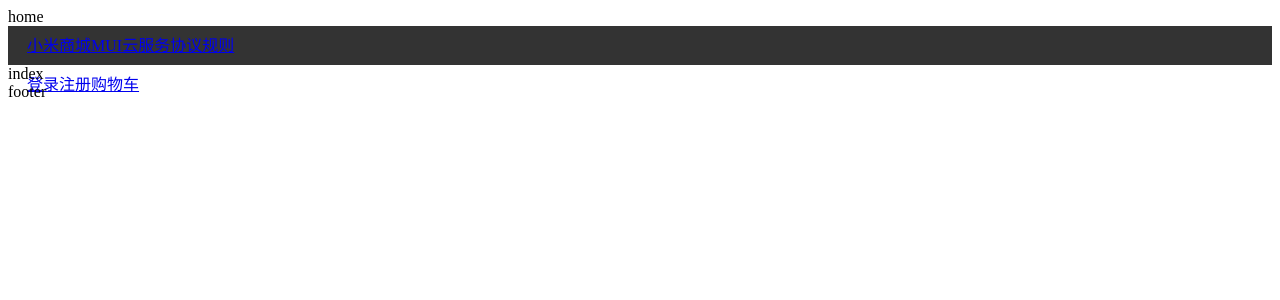
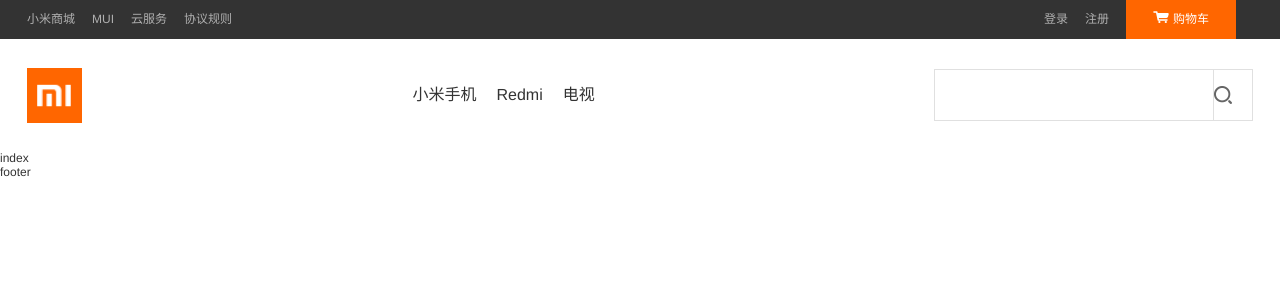
Before and after one commit to EasonO/xiaomi, a Vue app: page /index in a window 1280 px wide. Shown: the top 300 px of the page. Built offline with nearby package versions, Linux system fonts and the light colour scheme.

Commit message:
navheader

```diff
--- a/package.json
+++ b/package.json
@@ -11,6 +11,7 @@
     "axios": "^0.19.2",
     "core-js": "^3.6.5",
     "element-ui": "^2.13.2",
+    "node-sass": "^4.14.1",
     "vue": "^2.6.11",
     "vue-axios": "^2.1.5",
     "vue-lazyload": "^1.3.3",
--- a/src/App.vue
+++ b/src/App.vue
@@ -30,3 +30,7 @@
   }
 }
 </script>
+
+<style>
+@import './assets/scss/reset.scss'
+</style>
--- /dev/null
+++ b/src/assets/scss/base.scss
@@ -0,0 +1,4 @@
+.container{
+    width: 1226px;
+    margin: 0 auto;
+}
--- a/src/components/NavHeader.vue
+++ b/src/components/NavHeader.vue
@@ -11,15 +11,42 @@
                 <div class="topbar-user">
                     <a href="javascript:;">登录</a>
                     <a href="javascript:;">注册</a>
-                    <a href="javascript:;">购物车</a>
+                    <a href="javascript:;" class="my-cart"><span class="icon-cart"></span>购物车</a>
                 </div>
             </div>
         </div>
-        <div class="nav-header"></div>
+        <div class="nav-header">
+            <div class="container">
+                <div class="header-logo">
+                    <a href="/index"></a>
+                </div>
+                <div class="header-menu">
+                    <div class="item-menu">
+                        <span>小米手机</span>
+                        <div class="children"></div>
+                    </div>
+                    <div class="item-menu">
+                        <span>Redmi</span>
+                        <div class="children"></div>
+                    </div>
+                    <div class="item-menu">
+                        <span>电视</span>
+                        <div class="children"></div>
+                    </div>
+                </div>
+                <div class="header-search">
+                    <div class="wrapper">
+                        <input type="text" name="keyword">
+                        <a href="javascript:;"></a>
+                    </div>
+                </div>
+            </div>
+        </div>
     </div>
 </template>
 
 <style lang="scss">
+    @import './../assets/scss/base.scss';
     .header{
         .nav-topbar{
             height: 39px;
@@ -27,11 +54,110 @@
             background-color: #333333;
             color:#b0b0b0;
             .container{
-                width: 1226px;
-                margin: 0 auto;
+                display: flex;
+                justify-content: space-between;
+                align-items: center;
+                a{
+                    display: inline-block;
+                    color: #B0B0B0;
+                    margin-right: 17px;
+                }
+                .my-cart{
+                    width: 110px;
+                    background-color: #ff6600;
+                    text-align: center;
+                    color: #ffffff;
+                    .icon-cart{
+                        display: inline-block;
+                        width: 16px;
+                        height: 12px;
+                        margin-right: 4px;
+                        background: url('/imgs/icon-cart-checked.png') no-repeat center;
+                        background-size: contain;
+                    }
+                }
+            }
+        }
+        .nav-header{
+            .container{
+                height: 112px;
+                display: flex;
+                justify-content: space-between;
+                align-items: center;
+                .header-logo{
+                    display: inline-block;
+                    width: 55px;
+                    height: 55px;
+                    background-color: #ff6600;
+                    a{
+                        display: inline-block;
+                        width: 110px;
+                        height: 55px;
+                        &:before{
+                            content:'';
+                            display: inline-block;
+                            width: 55px;
+                            height: 55px;
+                            background: url('/imgs/mi-logo.png') no-repeat center;
+                            background-size: contain;
+                            transition: margin .5s;
+                        }
+                        &:after{
+                            content:'';
+                            display: inline-block;
+                            width: 55px;
+                            height: 55px;
+                            background: url('/imgs/mi-home.png') no-repeat center;
+                            background-size: contain;
+                        }
+                        &:hover:before{
+                            margin-left: -55px;
+                            transition: margin .5s;
+                        }
+                    }
+                }
+                .header-menu{
+                    display:inline-block;
+                    width: 400px;
+                    padding-left: 209px;
+                    .item-menu{
+                        display: inline-block;
+                        color: #333333;
+                        font-size: 16px;
+                        line-height: 112px;
+                        margin-right: 20px;
+                        span{
+                            cursor: pointer;
+                        }
+                    }
+                }
+                .header-search{
+                    width: 319px;
+                    .wrapper{
+                        height: 50px;
+                        border: 1px solid #e0e0e0;
+                        display: flex;
+                        align-items: center;
+                        input{
+                            border: none;
+                            border-right: 1px solid #e0e0e0;
+                            width: 264px;
+                            height: 50px;
+                            padding-left: 14px;
+                        }
+                        a{
+                            display: inline-block;
+                            width: 18px;
+                            height: 18px;
+                            background:url('/imgs/icon-search.png') no-repeat center;
+                            background-size: contain;
+                        }
+                    }
+                }
             }
         }
     }
+
 </style>
 
 <script>
--- a/src/pages/home.vue
+++ b/src/pages/home.vue
@@ -1,6 +1,5 @@
 <template>
     <div>
-        home
         <nav-header></nav-header>
         <router-view></router-view>
         <nav-footer></nav-footer>
```
Also changed, not shown: 1 other file (tests, documents, lock files or other folders).
